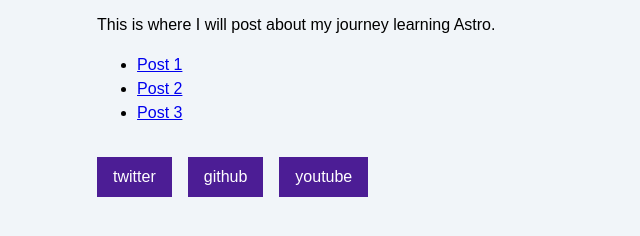
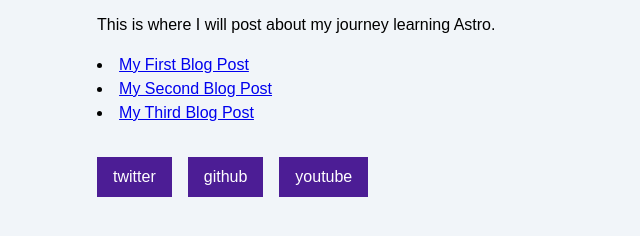
Before and after one commit to hakudevtw/play-projects, an Astro site in the folder apps/astro_doc-tutorial/: page /blog in a window 1280 px wide. Shown: the part 154-390 px from the top of the page, without its empty margins (203-843 px from the left). Built offline with nearby package versions, Linux system fonts and the light colour scheme; Astro itself is replaced by a stand-in of ours.

Commit message:
feat: dynamic generate blog posts list

```diff
--- a/apps/astro_doc-tutorial/src/pages/blog.astro
+++ b/apps/astro_doc-tutorial/src/pages/blog.astro
@@ -1,15 +1,18 @@
 ---
 import BaseLayout from "@layouts/BaseLayout.astro";
 
+const allPosts = Object.values(import.meta.glob("./posts/*.md", { eager: true }));
 const pageTitle = "My Astro Learning Blog";
 ---
 
 <BaseLayout pageTitle={pageTitle}>
   <p>This is where I will post about my journey learning Astro.</p>
 
-  <ul>
-    <li><a href="/posts/post-1/">Post 1</a></li>
-    <li><a href="/posts/post-2/">Post 2</a></li>
-    <li><a href="/posts/post-3/">Post 3</a></li>
-  </ul>
+  {
+    allPosts.map((post: any) => (
+      <li>
+        <a href={post.url}>{post.frontmatter.title}</a>
+      </li>
+    ))
+  }
 </BaseLayout>
```
